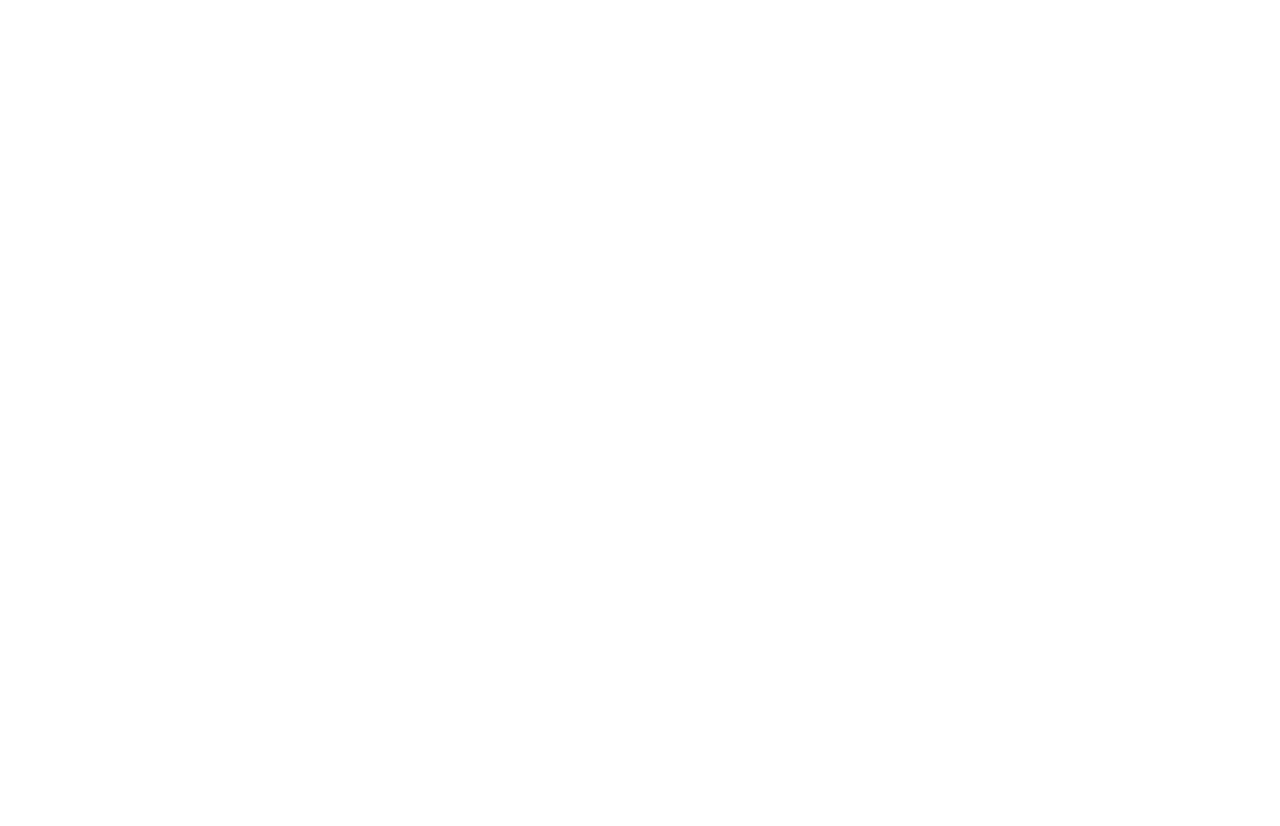
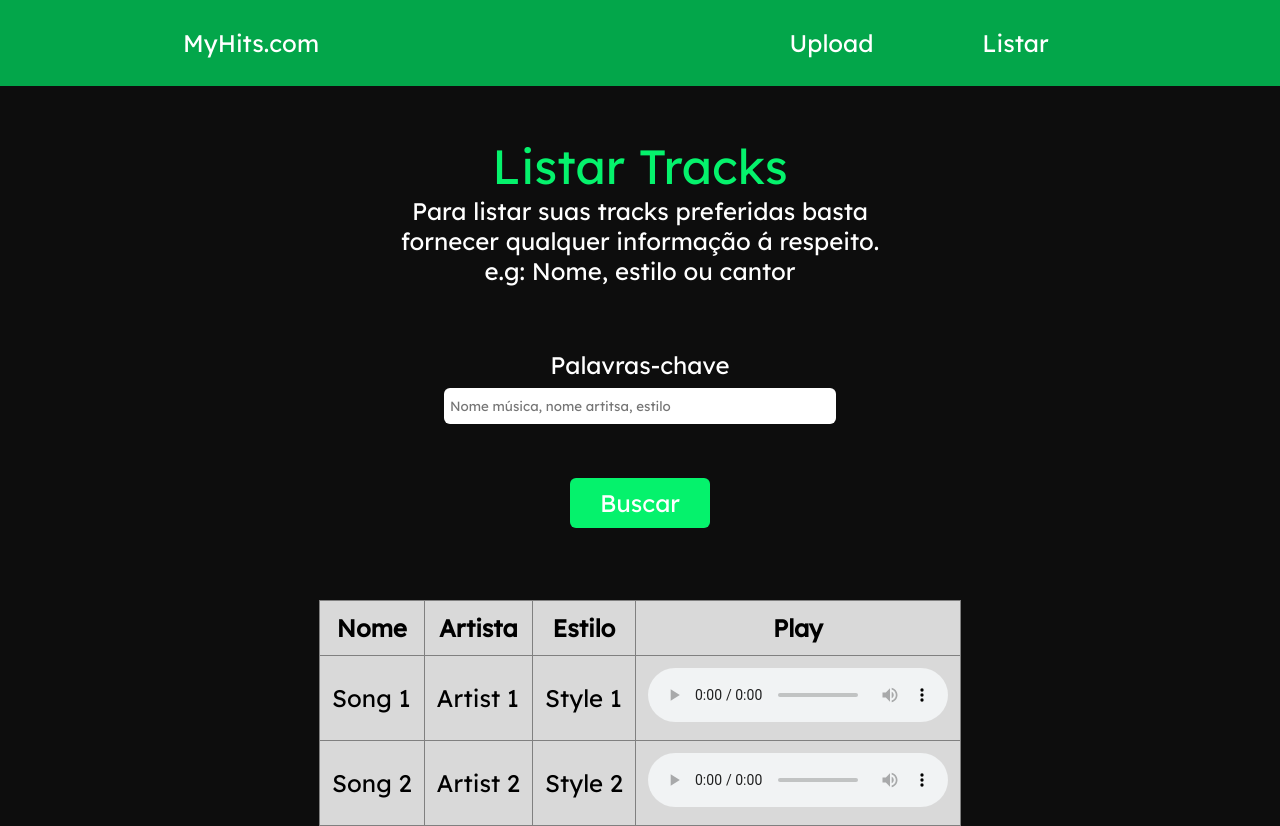
Before and after one commit to Henrique-Gomesz/myFiles.com, a plain HTML site: page list.html in a window 1280 px wide. Before the commit the page ends 800 px from the top, so only its background shows below. Drawn offline with Linux system fonts and the light colour scheme.

Commit message:
feat: added list track pages

```diff
--- a/index.styles.css
+++ b/index.styles.css
@@ -9,6 +9,11 @@ body {
 html {
   font-family: "Lexend", sans-serif;
   font-size: 24px;
+}
+
+a {
+  font-style: normal;
+  text-decoration: none;
 }
 
 p > span {
@@ -73,8 +78,6 @@ select:focus {
   justify-content: space-between;
 }
 
-
-
 .inputSideContainer {
   display: flex;
   flex-direction: column;
@@ -85,12 +88,10 @@ select:focus {
   justify-content: center;
   align-items: center;
   display: flex;
-
 }
 
 .imageSideContainer > img {
   width: 100%;
-
 }
 
 .titleContainer {
--- a/list.html
+++ b/list.html
@@ -1,11 +1,102 @@
 <!DOCTYPE html>
 <html lang="en">
-<head>
-    <meta charset="UTF-8">
-    <meta name="viewport" content="width=device-width, initial-scale=1.0">
-    <title>Document</title>
-</head>
-<body>
+  <head>
+    <meta charset="UTF-8" />
+    <meta name="viewport" content="width=device-width, initial-scale=1.0" />
+    <link rel="stylesheet" href="list.styles.css" />
+    <link rel="preconnect" href="https://fonts.googleapis.com" />
+    <link rel="preconnect" href="https://fonts.gstatic.com" crossorigin />
+    <link
+      href="https://fonts.googleapis.com/css2?family=Lexend&display=swap"
+      rel="stylesheet"
+    />
+    <title>Listar</title>
+  </head>
+  <body>
+    <header class="navbarContainer">
+      <div class="logoContainer">
+        <a href="index.html">
+          <p class="logo">MyHits.com</p>
+        </a>
+      </div>
+      <nav class="navbarItemWrapper">
+        <nav class="navbarItemContainer">
+          <a href="./index.html">
+            <p class="navbarItem">Upload</p>
+          </a>
+        </nav>
+        <nav class="navbarItemContainer">
+          <a href="list.html">
+            <p class="navbarItem">Listar</p>
+          </a>
+        </nav>
+      </nav>
+    </header>
+    <section class="contentContainer">
+      <div class="titleWrapper">
+        <p class="title">Listar Tracks</p>
+      </div>
+      <div class="subtitleWrapper">
+        <p class="subtitle">
+          Para listar suas tracks preferidas basta fornecer qualquer informação
+          á respeito. e.g: Nome, estilo ou cantor
+        </p>
+      </div>
+      <div class="inputWrapper">
+        <div class="inputLabelWrapper">
+          <label for="search" class="label">Palavras-chave</label>
+        </div>
+        <input
+          id="search"
+          name="search"
+          placeholder="Nome música, nome artitsa, estilo"
+        />
+      </div>
 
-</body>
+      <div class="buttonWrapper">
+        <button class="">Buscar</button>
+      </div>
+      <div class="tableWrapper">
+        <table border="2">
+          <thead>
+            <tr>
+              <th>Nome</th>
+              <th>Artista</th>
+              <th>Estilo</th>
+              <th style="border-right: 0px">Play</th>
+            </tr>
+          </thead>
+          <tbody>
+            <tr>
+              <td>Song 1</td>
+              <td>Artist 1</td>
+              <td>Style 1</td>
+              <td style="border-right: 0px">
+                <audio controls>
+                  <source
+                    src="LoveMyLife_popinternacional_'RobbieWilliams.mp3"
+                    type="audio/mpeg"
+                  />
+                </audio>
+              </td>
+            </tr>
+            <tr>
+              <td>Song 2</td>
+              <td>Artist 2</td>
+              <td>Style 2</td>
+              <td style="border-right: 0px">
+                <audio controls>
+                  <source
+                    src="LoveMyLife_popinternacional_'RobbieWilliams.mp3"
+                    type="audio/mpeg"
+                  />
+                </audio>
+              </td>
+            </tr>
+            <!-- Add more rows as needed -->
+          </tbody>
+        </table>
+      </div>
+    </section>
+  </body>
 </html>
--- /dev/null
+++ b/list.styles.css
@@ -0,0 +1,167 @@
+body {
+  margin: 0px 0px;
+  padding: 0px;
+  display: flex;
+  flex-direction: column;
+  background-color: #0d0d0d;
+}
+
+html {
+  font-family: "Lexend", sans-serif;
+  font-size: 24px;
+}
+
+a {
+  font-style: normal;
+  text-decoration: none;
+}
+
+.navbarContainer {
+  display: flex;
+  flex-direction: row;
+  padding: 0px 183px;
+  background-color: #03a64a;
+  max-height: 86px;
+  justify-content: space-between;
+}
+
+.logoContainer {
+  max-width: 163px;
+  max-height: 86px;
+  display: flex;
+  align-items: center;
+}
+
+.logo {
+  color: white;
+  font-size: 1rem;
+}
+
+.navbarItemWrapper {
+  flex-direction: row;
+  min-width: 347px;
+  display: flex;
+  justify-content: space-between;
+}
+
+.navbarItemContainer {
+  min-width: 163px;
+  min-height: 86px;
+  display: flex;
+  justify-content: center;
+  align-items: center;
+}
+
+.navbarItem {
+  color: white;
+
+  font-size: 1rem;
+}
+
+.contentContainer {
+  margin-top: 50px;
+  display: flex;
+  flex-direction: column;
+  justify-content: center;
+  align-items: center;
+}
+
+.titleWrapper {
+}
+
+.title {
+  margin: 0px;
+  color: #05f26c;
+  font-size: 2rem;
+}
+
+.subtitleWrapper {
+  display: flex;
+  align-items: center;
+  justify-content: center;
+}
+
+.subtitle {
+  margin: 0px;
+  color: white;
+  text-align: center;
+  width: 40%;
+}
+
+.inputWrapper {
+  margin-top: 64px;
+  display: flex;
+  flex-direction: column;
+  justify-content: center;
+  align-items: center;
+}
+
+.inputLabelWrapper {
+  margin-bottom: 8px;
+}
+
+.label {
+  font-size: 1rem;
+  color: white;
+}
+
+input {
+  font-family: "Lexend", sans-serif;
+  width: 100%;
+  justify-content: center;
+  align-items: center;
+  width: 380px;
+  padding: 10px 6px;
+  border-radius: 6px;
+  border: none;
+}
+
+input:focus {
+  border: 2px solid #03a64a;
+}
+
+input:focus {
+  outline: none;
+}
+
+.buttonWrapper {
+  margin-top: 54px;
+}
+
+button {
+  font-family: "Lexend", sans-serif;
+  font-size: 1rem;
+  background-color: #05f26c;
+  outline: none;
+  border-radius: 6px;
+  border-width: 0px;
+  padding: 10px 30px;
+  color: white;
+  transition: 0.5s;
+}
+
+button:hover {
+  transition: 0.5s;
+  background-color: #03411e;
+  cursor: pointer;
+}
+
+.tableWrapper {
+  margin-top: 3rem;
+}
+
+table {
+  outline: none;
+  border-collapse: collapse;
+  background-color: #d9d9d9;
+  font-family: "Lexend", sans-serif;
+  border-width: 1px;
+  border-style: solid;
+  padding: 20px;
+}
+
+td,
+th {
+  border-radius: 15px;
+  padding: 12px; /* Adicione algum espaçamento interno para melhorar a aparência */
+}
```
Also changed, not shown: index.html (+24 -18 lines), wave.styles.css (deleted, +0 -38 lines), 1 other file.
